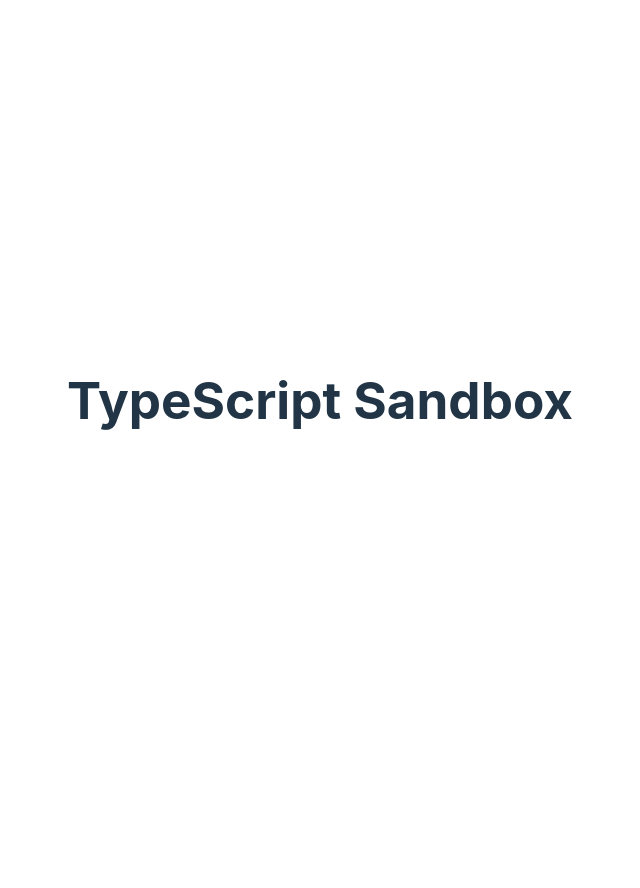
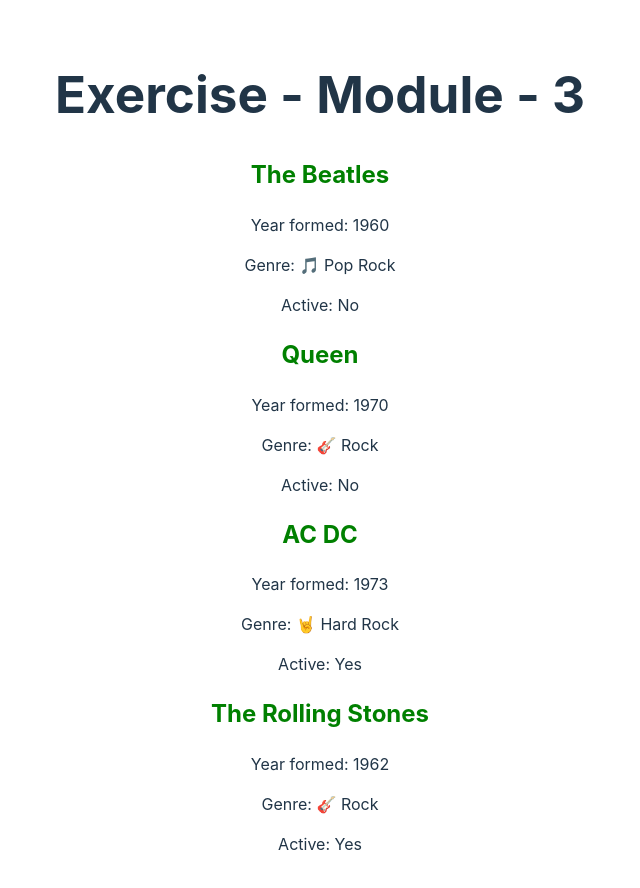
Before and after one commit to angelesgonzalez/lemoncode-bootcamp-js-entregas, a website built with Vite: page 03.Laboratorio-Modulo-3-Variables/index.html in a window 1280 px wide. Shown: the whole page, without its empty margins (320-960 px from the left). Before the commit the page ends 800 px from the top, so only its background shows below. Built offline with nearby package versions, Linux system fonts and the light colour scheme.

Commit message:
Complete exercise module 3

```diff
--- a/03.Laboratorio-Modulo-3-Variables/index.html
+++ b/03.Laboratorio-Modulo-3-Variables/index.html
@@ -1,15 +1,19 @@
 <!DOCTYPE html>
 <html lang="en">
+
 <head>
   <meta charset="UTF-8" />
   <link rel="icon" type="image/svg+xml" href="/vite.svg" />
   <meta name="viewport" content="width=device-width, initial-scale=1.0" />
   <title>Vite + TS</title>
 </head>
+
 <body>
   <div id="app">
-      <h1>TypeScript Sandbox</h1>
+    <h1>Exercise - Module - 3 </h1>
+    <div id="solution"></div>
   </div>
   <script type="module" src="/src/main.ts"></script>
 </body>
+
 </html>
--- a/03.Laboratorio-Modulo-3-Variables/src/main.ts
+++ b/03.Laboratorio-Modulo-3-Variables/src/main.ts
@@ -1,3 +1,64 @@
 import "./style.css";
 
-console.log("Hello Typescript!");
+interface Artist {
+	name: string;
+	year: number;
+	genre: string;
+	active: boolean;
+}
+
+const genres = {
+	popRock: "🎵 Pop Rock",
+	rock: "🎸 Rock",
+	hardRock: "🤘 Hard Rock",
+	clasica: "🎼 Clásica",
+};
+
+const beatles: Artist = {
+	name: "The Beatles",
+	year: 1960,
+	genre: genres.popRock,
+	active: false,
+};
+
+const queen: Artist = {
+	name: "Queen",
+	year: 1970,
+	genre: genres.rock,
+	active: false,
+};
+
+const acdc: Artist = {
+	name: "AC DC",
+	year: 1973,
+	genre: genres.hardRock,
+	active: true,
+};
+
+const rollingnStones: Artist = {
+	name: "The Rolling Stones",
+	year: 1962,
+	genre: genres.rock,
+	active: true,
+};
+
+const artists = [beatles, queen, acdc, rollingnStones];
+
+const solutionDiv: HTMLElement | null = document.getElementById("solution");
+
+artists.forEach((artist) => {
+	const artistDiv = document.createElement("div");
+
+	artistDiv.classList.add("artist");
+
+	artistDiv.innerHTML = `
+        <h2 class="artist-name">${artist.name}</h2>
+        <p>Year formed: ${artist.year}</p>
+        <p>Genre: ${artist.genre}</p>
+        <p>Active: ${artist.active ? "Yes" : "No"}</p>
+      `;
+
+	if (solutionDiv) {
+		solutionDiv.appendChild(artistDiv);
+	}
+});
--- a/03.Laboratorio-Modulo-3-Variables/src/style.css
+++ b/03.Laboratorio-Modulo-3-Variables/src/style.css
@@ -19,6 +19,7 @@
   color: #646cff;
   text-decoration: inherit;
 }
+
 a:hover {
   color: #535bf2;
 }
@@ -49,9 +50,11 @@
   will-change: filter;
   transition: filter 300ms;
 }
+
 .logo:hover {
   filter: drop-shadow(0 0 2em #646cffaa);
 }
+
 .logo.vanilla:hover {
   filter: drop-shadow(0 0 2em #3178c6aa);
 }
@@ -75,9 +78,11 @@
   cursor: pointer;
   transition: border-color 0.25s;
 }
+
 button:hover {
   border-color: #646cff;
 }
+
 button:focus,
 button:focus-visible {
   outline: 4px auto -webkit-focus-ring-color;
@@ -88,10 +93,17 @@
     color: #213547;
     background-color: #ffffff;
   }
+
   a:hover {
     color: #747bff;
   }
+
   button {
     background-color: #f9f9f9;
   }
 }
+
+.artist-name {
+  color: green;
+
+}
```
Lines whose indentation alone changed are shown as unchanged.
